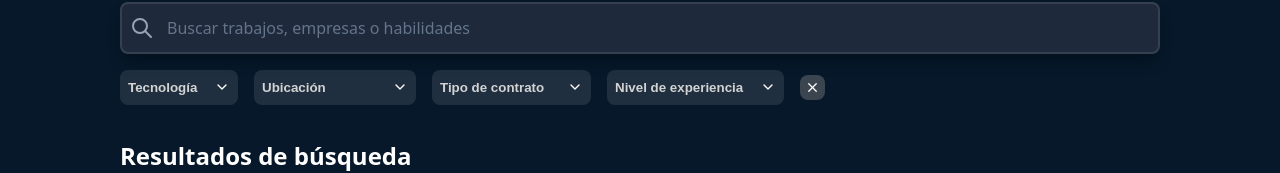
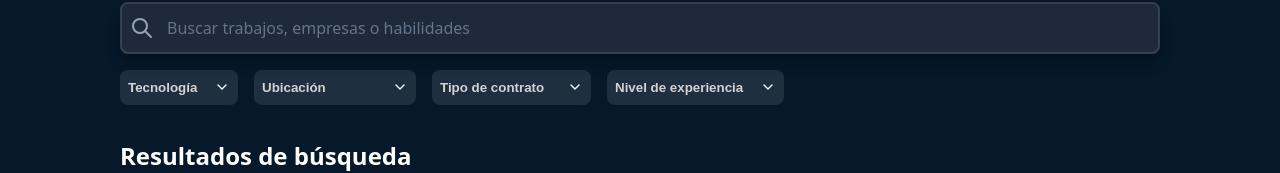
Before and after one commit to CeboMkn/JSCamp, a React (Vite) app in the folder 02-react/: page / in a window 1280 px wide. Both pictures are taken after typing "Sample" into the empty fields and a click on the button "Buscar". Shown: the part 212-385 px from the top of the page. Built offline with nearby package versions, Linux system fonts and the light colour scheme; no server answers.

Commit message:
feature display dell button

```diff
--- a/02-react/src/components/SearchFormSection.jsx
+++ b/02-react/src/components/SearchFormSection.jsx
@@ -10,6 +10,10 @@ export function SearchFormSection({ onFilters, filters }) {
     const idNivel = useId()
 
     const { handleInfoForm, handleDellFilters } = useInfoFilters({ idText, idTecno, idUbi, idTipo, idNivel, onFilters })
+
+    const filtersEmpty = Object.values(filters).every(filter =>
+        filter === '' || filter === null || filter === undefined
+    )
 
     return (
         <section className="sec_main">
@@ -91,7 +95,7 @@ export function SearchFormSection({ onFilters, filters }) {
                             <option value="lead">Tech Lead</option>
                         </select>
                     </div>
-
+                    {!filtersEmpty && (
                         <div>
                             <button type="button" onClick={handleDellFilters} className="btn_del_filters">
                                 <svg
@@ -111,6 +115,7 @@ export function SearchFormSection({ onFilters, filters }) {
                                 </svg>
                             </button>
                         </div>
+                    )}
                 </div>
             </form>
         </section>
```
Lines whose indentation alone changed are shown as unchanged.
